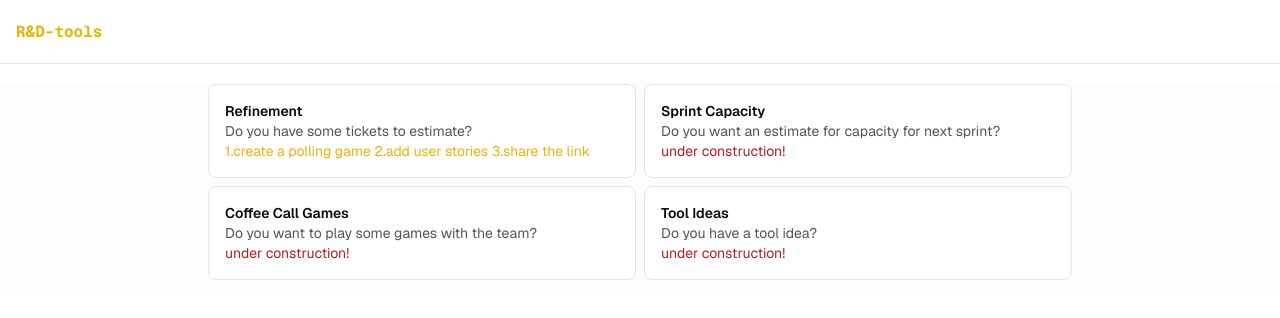
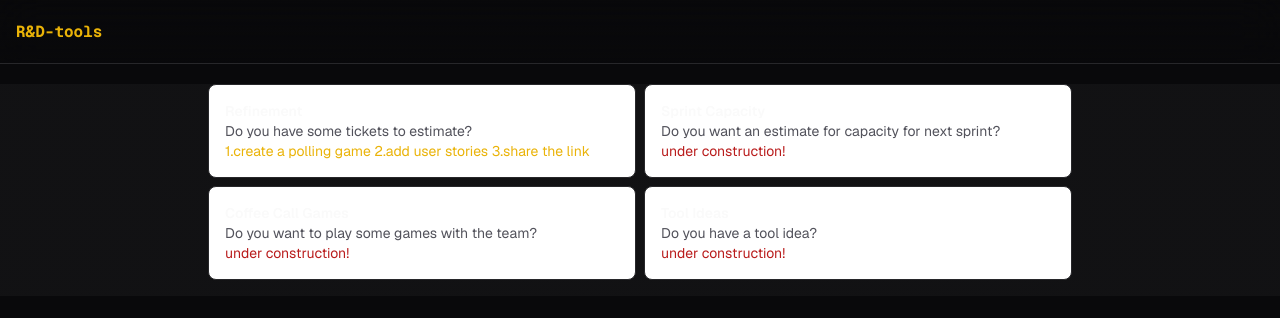
Before and after one commit to danieldotinc/agile-tools, a Next.js app: page / in a window 1280 px wide. Shown: the top 318 px of the page. Built offline with nearby package versions, Linux system fonts and the light colour scheme.

Commit message:
fix light mode

```diff
--- a/app/components/StoryList.js
+++ b/app/components/StoryList.js
@@ -7,7 +7,7 @@ const StoryList = ({ stories, currentStoryIndex }) => {
           <li
             key={index}
             className={`mb-2 p-2 rounded flex justify-between items-center ${
-              index === currentStoryIndex ? 'bg-primary text-background' : 'bg-secondary text-white'
+              index === currentStoryIndex ? 'bg-prominent text-background' : 'bg-opposite text-white'
             }`}
           >
             <span>{story.name}</span>
--- a/app/components/VotingCards.js
+++ b/app/components/VotingCards.js
@@ -10,7 +10,7 @@ const VotingCards = ({ onVote, story, username }) => {
           className={`w-16 py-8 hover:transition hover:transform hover:-translate-y-6 ${
             story.votes[username] == card ? '-translate-y-6' : ''
           } hover:bg-amber-500 rounded text-xl ${
-            story.votes[username] == card ? 'bg-primary' : 'bg-secondary text-white'
+            story.votes[username] == card ? 'bg-prominent' : 'bg-opposite text-white'
           }`}
         >
           {card}
--- a/app/globals.css
+++ b/app/globals.css
@@ -65,6 +65,41 @@
     --input: 240 3.7% 15.9%;
     --ring: 240 4.9% 83.9%;
   }
+
+  .light {
+    --background: 240 10% 3.9%;
+    --foreground: 0 0% 98%;
+
+    --card: 240 10% 3.9%;
+    --card-foreground: 0 0% 98%;
+
+    --popover: 240 10% 3.9%;
+    --popover-foreground: 0 0% 98%;
+
+    --primary: 0 0% 98%;
+    --primary-foreground: 240 5.9% 10%;
+
+    --secondary: 240 3.7% 15.9%;
+    --secondary-foreground: 0 0% 98%;
+
+    --muted: 240 3.7% 15.9%;
+    --muted-foreground: 240 5% 64.9%;
+
+    --accent: 240 3.7% 15.9%;
+    --accent-foreground: 0 0% 98%;
+
+    --destructive: 0 62.8% 30.6%;
+    --destructive-foreground: 0 0% 98%;
+
+    --border: 240 3.7% 15.9%;
+    --input: 240 3.7% 15.9%;
+    --ring: 240 4.9% 83.9%;
+
+    input {
+      color: var(--background);
+      background-color: var(--background)
+    }
+  }
 }
 
 @layer base {
--- a/app/poker/page.js
+++ b/app/poker/page.js
@@ -98,13 +98,13 @@ const Home = () => {
   };
 
   return (
-    <div className="min-h-screen flex">
+    <div className="flex flex-1">
       {!username && <PromptName onNameSubmit={handleNameSubmit} />}
       <StoryList stories={stories} currentStoryIndex={currentStoryIndex} />
       <div className="flex-1 flex flex-col p-4">
         {isAdmin && (
           <div className="flex-1 mb-4">
-            <button onClick={revealVotes} className="mr-2 bg-primary text-background p-2 rounded">
+            <button onClick={revealVotes} className="mr-2 bg-prominent text-background p-2 rounded">
               Reveal
             </button>
             <button onClick={revote} className="mr-2 bg-cyan-600 text-white p-2 rounded">
@@ -131,7 +131,7 @@ const Home = () => {
           </div>
         )}
         <div className="flex-1">
-          <h1 className="text-l font-mono mb-4 rounded bg-secondary text-white p-2 text-center m-6 mx-20">
+          <h1 className="text-l font-mono mb-4 rounded bg-opposite text-white p-2 text-center m-6 mx-20">
             Current Story: {stories[currentStoryIndex]?.name || 'No story selected'}
           </h1>
         </div>
--- a/tailwind.config.js
+++ b/tailwind.config.js
@@ -16,20 +16,18 @@ module.exports = {
         3: '3 3 0%',
         4: '4 4 0%',
       },
-      colors: {
-        primary: '#fcba03',
-        secondary: 'rgb(51 65 85)',
-        background: '#1A1A1B',
-      },
       fontFamily: {
         sans: ['var(--font-geist-sans)'],
         mono: ['var(--font-geist-mono)'],
       },
       colors: {
+        prominent: '#fcba03',
+        opposite: 'rgb(51 65 85)',
         border: 'hsl(var(--border))',
         input: 'hsl(var(--input))',
         ring: 'hsl(var(--ring))',
         background: 'hsl(var(--background))',
+        // background: '#1A1A1B',
         foreground: 'hsl(var(--foreground))',
         primary: {
           DEFAULT: 'hsl(var(--primary))',
```
